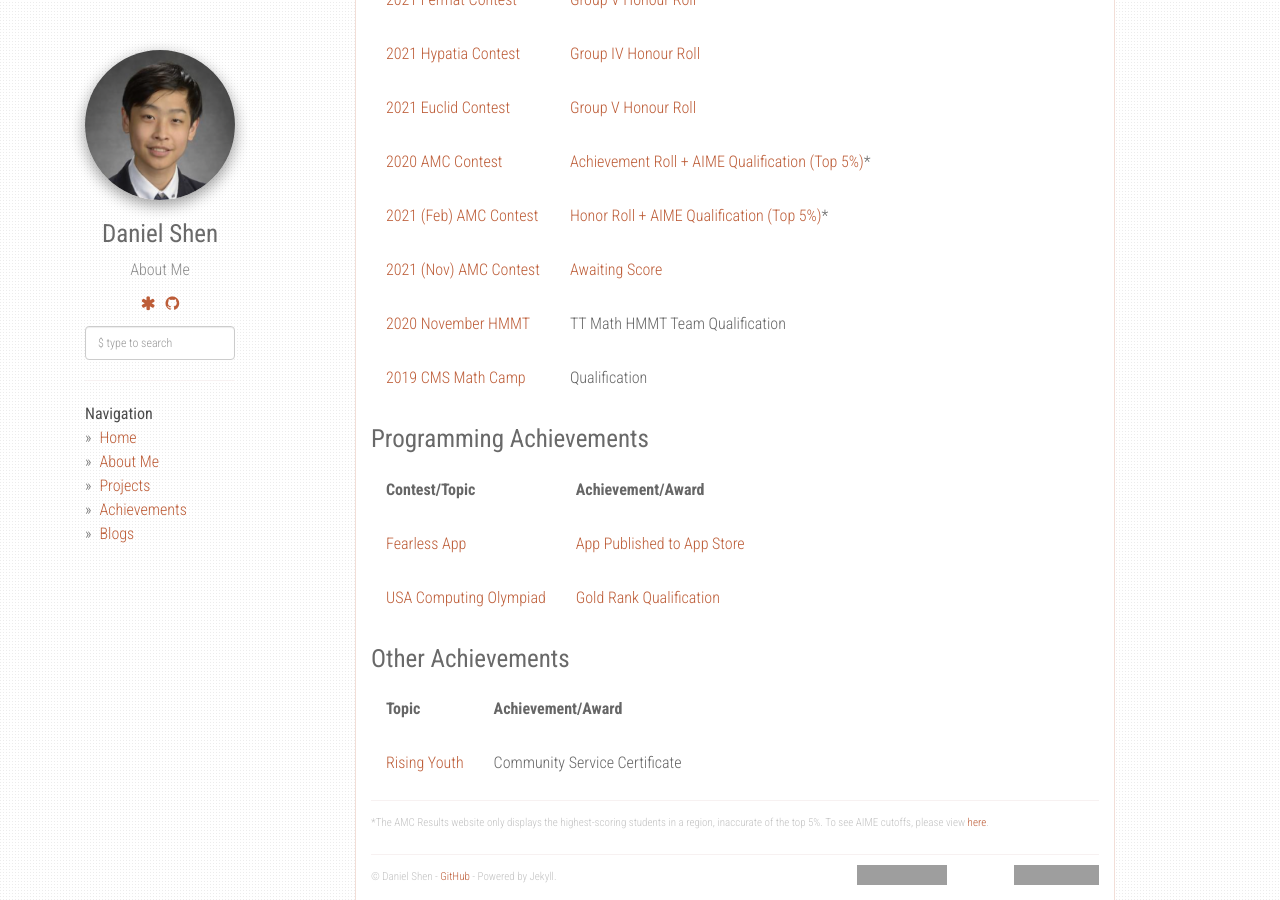
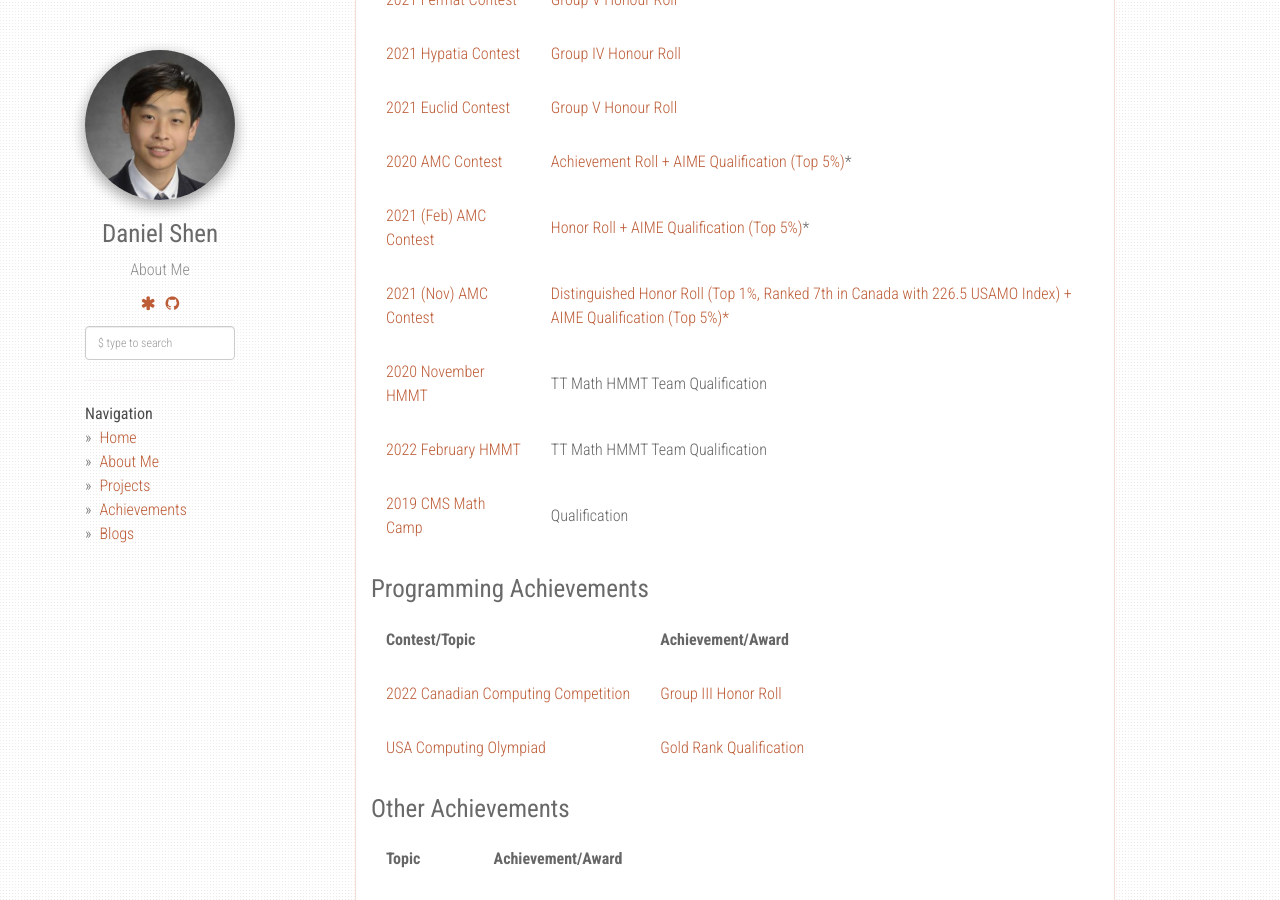
Before and after one commit to UncreativeName1/uncreativename1.github.io, a Jekyll site: the page built from achievements.md, in a window 1280 px wide and 900 px high, scrolled down 493 px. Built offline with Jekyll 4.4.1, drawn with Linux system fonts in a browser that asks for light colours; nearby versions of some CDN libraries; grey boxes are pictures that could not be loaded.

Commit message:
Update achievements.md

```diff
--- a/achievements.md
+++ b/achievements.md
@@ -105,13 +105,22 @@ Over the years, math and programming have been my absolute favorite hobbies, but
     <a href="https://www.maa.org/math-competitions/amc-1012">2021 (Nov) AMC Contest</a>
     </td>
     <td>
-    <a href="https://amc-reg.maa.org/reports/generalreports.aspx">Awaiting Score</a>
+    <a href="https://amc-reg.maa.org/reports/generalreports.aspx">Distinguished Honor Roll (Top 1%, Ranked 7th in Canada with 226.5 USAMO Index) + AIME Qualification (Top 5%)*</a>
     </td>
   </tr>
 
   <tr>
     <td>
     <a href="https://www.hmmt.org/">2020 November HMMT</a>
+    </td>
+    <td>
+    TT Math HMMT Team Qualification
+    </td>
+  </tr>
+
+  <tr>
+    <td>
+    <a href="https://www.hmmt.org/">2022 February HMMT</a>
     </td>
     <td>
     TT Math HMMT Team Qualification
@@ -138,10 +147,10 @@ Over the years, math and programming have been my absolute favorite hobbies, but
 
   <tr>
     <td>
-    <a href="https://unitedspeakers.org/fearless">Fearless App</a>
+    <a href="https://www.cemc.uwaterloo.ca/contests/past_contests.html#ccc">2022 Canadian Computing Competition</a>
     </td>
     <td>
-    <a href="https://apps.apple.com/ca/app/fearless/id1581042359">App Published to App Store</a>
+    <a href="https://www.cemc.uwaterloo.ca/contests/past_contests/2022/2022CCCResults.pdf#page=11">Group III Honor Roll</a>
     </td>
   </tr>
 
@@ -154,20 +163,10 @@ Over the years, math and programming have been my absolute favorite hobbies, but
     </td>
   </tr>
 
-<!---
-  <tr>
-    <td>
-    <a href="https://www.cemc.uwaterloo.ca/contests/past_contests.html#ccc">2022 CCC</a>
-    </td>
-    <td>
-    <a href="https://www.cemc.uwaterloo.ca/contests/past_contests.html#ccc">Will Participate in</a>
-    </td>
-  </tr>
---->
 </table>
 
 
-<h1 class="programming-achievements">Other Achievements</h1>
+<h1 class="other-achievements">Other Achievements</h1>
 <table>
   <tr>
     <th>Topic</th>
```
